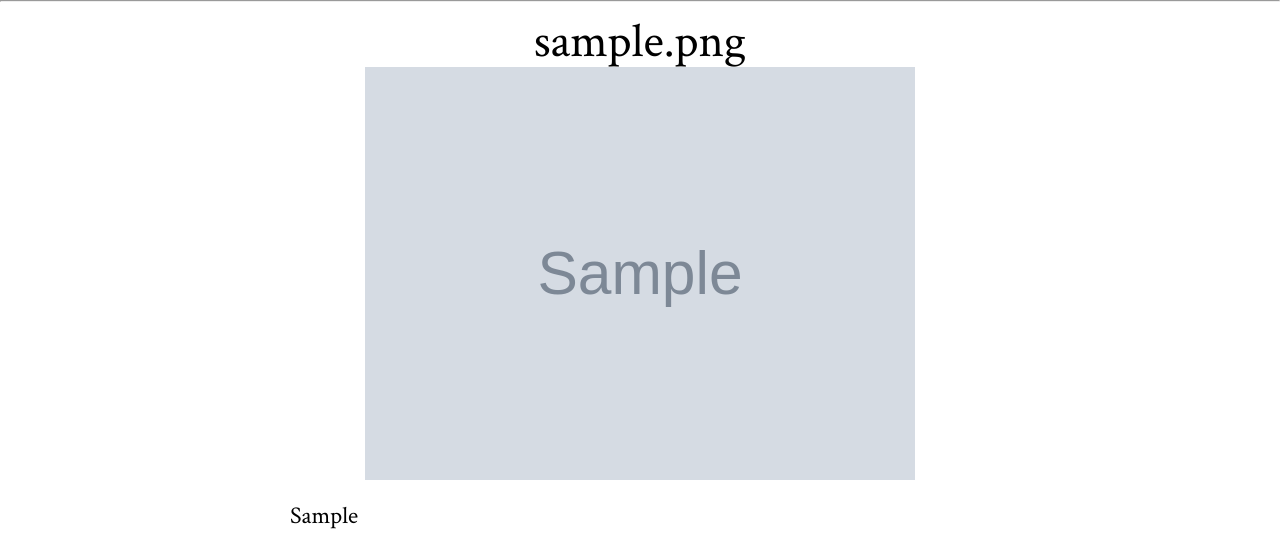
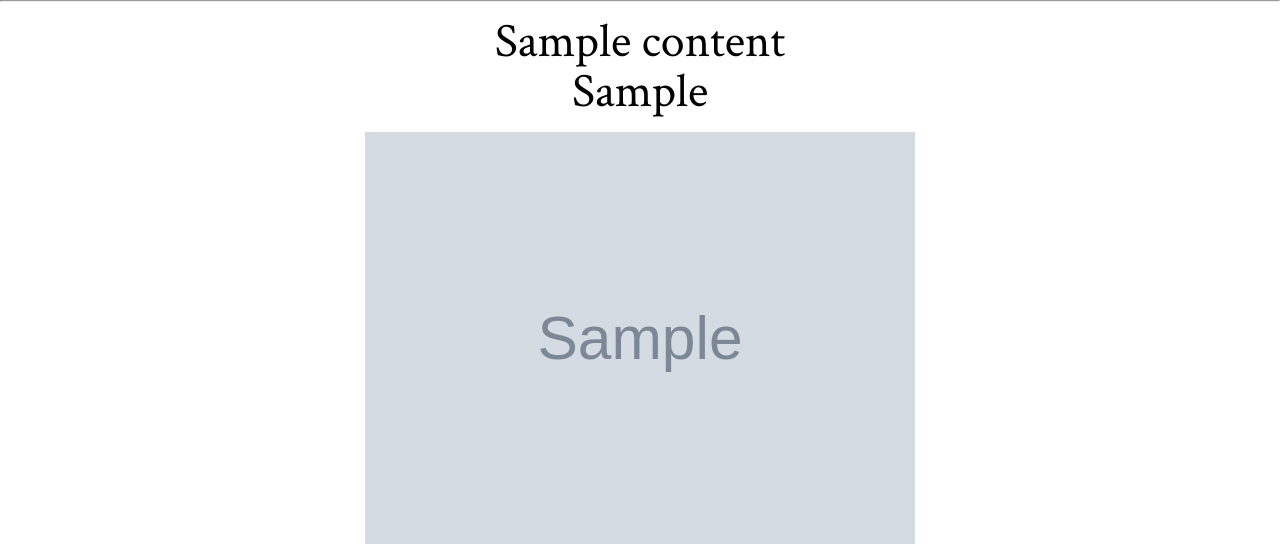
Before and after one commit to Mane2905/Forpol, a Django app: page /1 in a window 1280 px wide. Shown: the part 80-624 px from the top of the page. Run offline with Django 3.2, Linux system fonts and the light colour scheme; tables that the repository leaves empty hold one stand-in row (values such as "Sample post"); grey boxes marked "Sample" are stand-in pictures; some web fonts are replaced.

Commit message:
Commit 3

```diff
--- a/contents/models.py
+++ b/contents/models.py
@@ -4,6 +4,8 @@ from datetime import datetime
 class Content(models.Model):
     thumbnail = models.TextField(blank=False)
     shortthumb = models.TextField(blank=False,default="null")
+    heading = models.TextField(blank=False,default="null")
+    subhead = models.TextField(blank=True)
     img = models.ImageField(upload_to='photos/%Y/%m/%d/')
     cont=models.TextField(blank=False)
     Date = models.DateTimeField(default=datetime.now, blank=True)
--- a/templates/content.html
+++ b/templates/content.html
@@ -4,7 +4,8 @@
 {% block content %}
 
 <section>
-    <p class="heading-top">{{ content.thumbnail }}</p>
+    <p class="heading-top">{{ content.heading }}</p>
+    <p class="heading">{{ content.subhead }}</p>
     <img src="{{ content.img.url }}" class="center" alt="">
     <div class="arti">
         {{ content.cont }}
```
Also changed, not shown: contents/migrations/0003_auto_20210930_1320.py (added).
